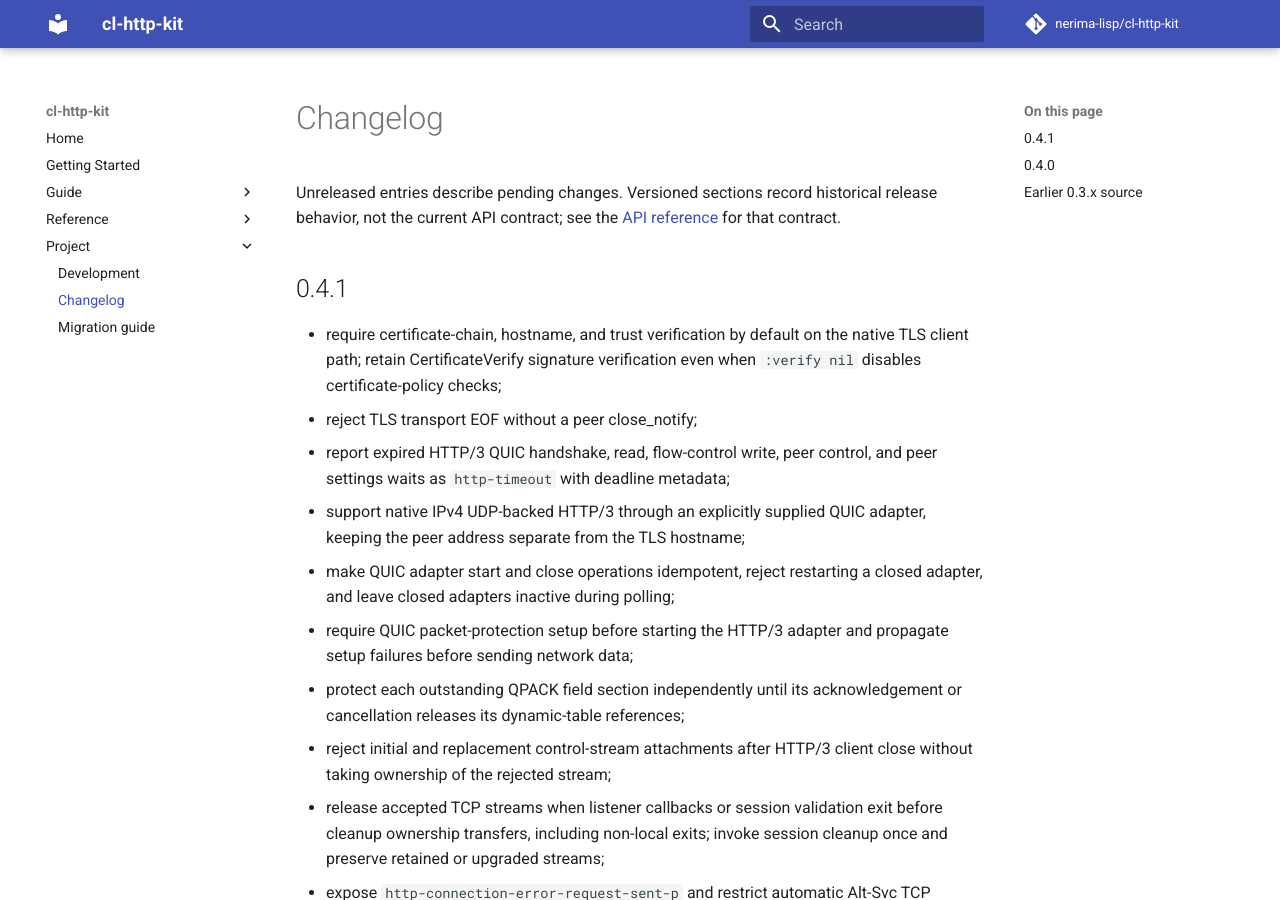
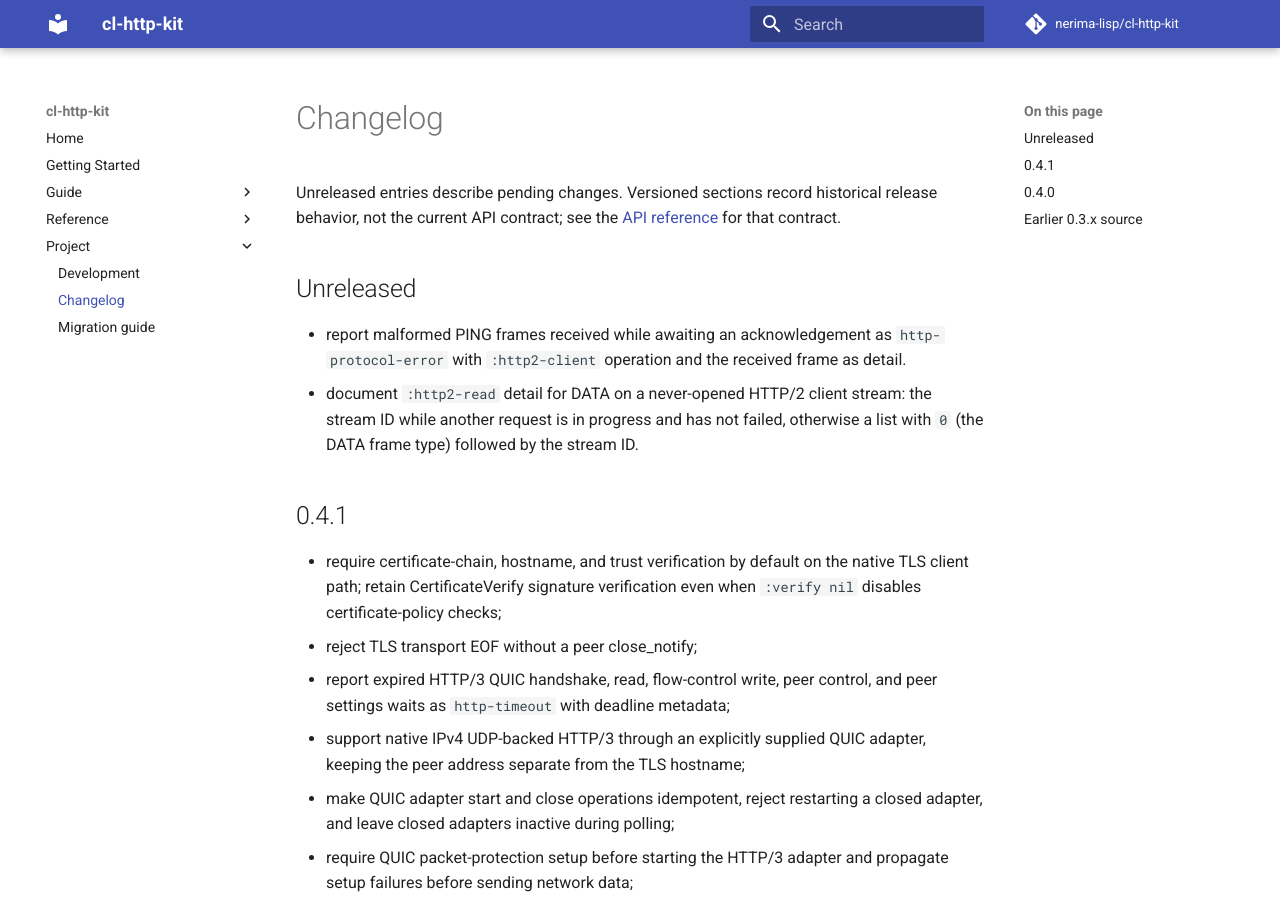
Before and after one commit to nerima-lisp/cl-http-kit, an MkDocs documentation site: the page built from docs/src/project/changelog.md, in a window 1280 px wide and 900 px high. Built offline with MkDocs 1.6.1 and Material for MkDocs 9.7.7, drawn with Linux system fonts in a browser that asks for light colours; comment, search, counter and statistics services are not loaded.

Commit message:
fix(http2): align scheduler error details
The #-SBCL ping-http2-connection path reports a malformed PING received while
waiting for its acknowledgement as :http2-client with the received frame as
detail. The #+SBCL scheduler instead reported :http2-control and a
(stream-id payload-length) summary for the malformed frame.

Keep :http2-control and summary detail for malformed PING frames without a
pending waiter. While a PING waiter is pending, report :http2-client and the
received frame as detail. Document the PING ACK-wait error and the existing
unknown-DATA detail distinction in the API reference and changelog.

```diff
--- a/docs/src/project/changelog.md
+++ b/docs/src/project/changelog.md
@@ -3,6 +3,15 @@
 Unreleased entries describe pending changes. Versioned sections record
 historical release behavior, not the current API contract; see the
 [API reference](../reference/api.md) for that contract.
+
+## Unreleased
+
+- report malformed PING frames received while awaiting an acknowledgement as
+  `http-protocol-error` with `:http2-client` operation and the received frame
+  as detail.
+- document `:http2-read` detail for DATA on a never-opened HTTP/2 client stream:
+  the stream ID while another request is in progress and has not failed,
+  otherwise a list with `0` (the DATA frame type) followed by the stream ID.
 
 ## 0.4.1
 
```
Also changed, not shown: docs/src/reference/api.md (+7 -0 lines), 1 other file.
